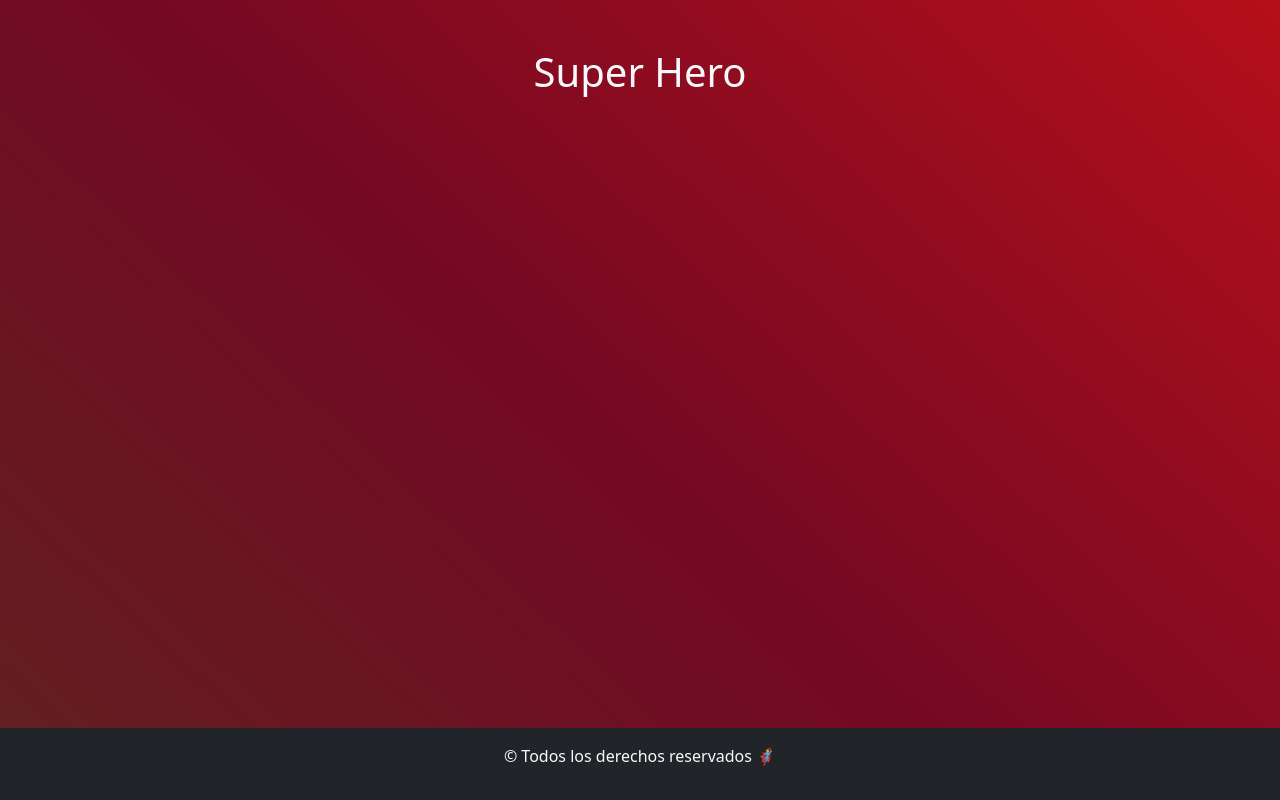
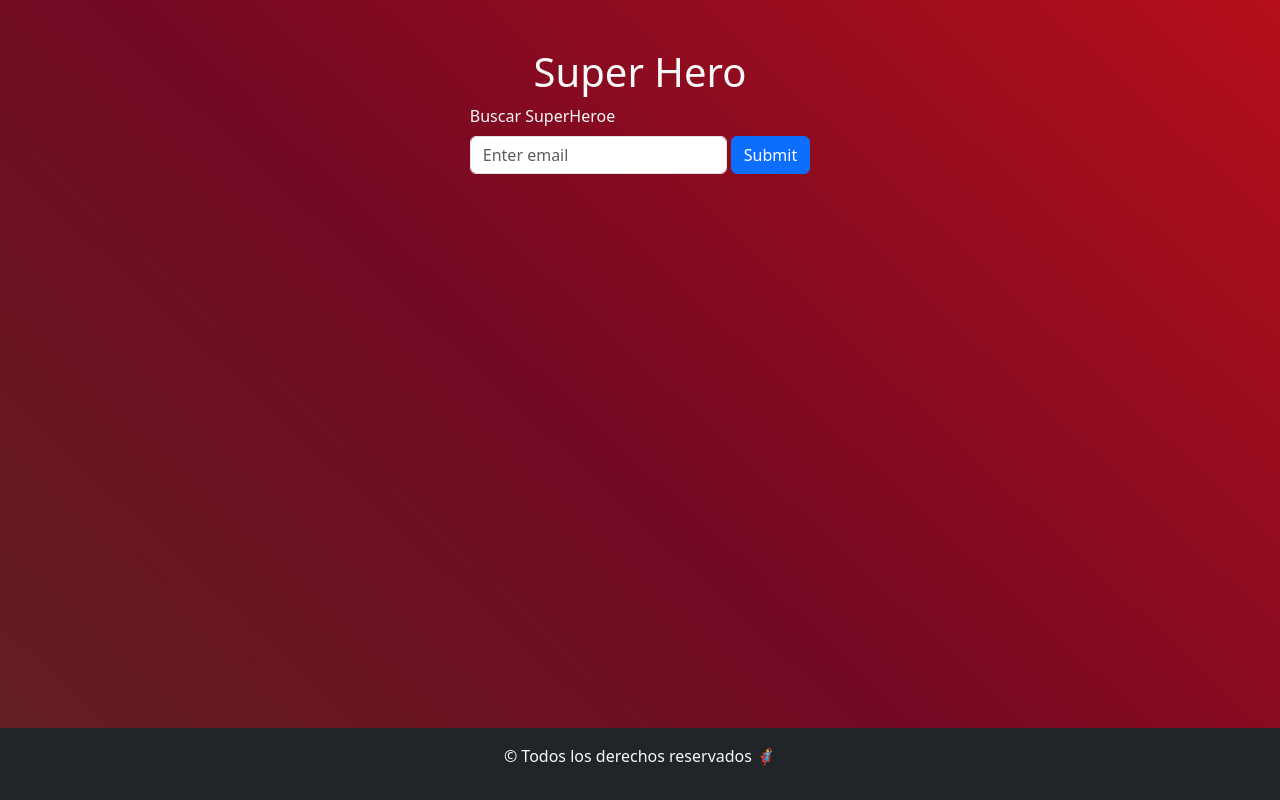
Before and after one commit to CosmeNicolas/SuperHeroRact, a React (Vite) app: page / in a window 1280 px wide. Built offline with nearby package versions, Linux system fonts and the light colour scheme; no server answers.

Commit message:
agregue estilos al boton

```diff
--- a/src/App.jsx
+++ b/src/App.jsx
@@ -1,13 +1,16 @@
 import "bootstrap/dist/css/bootstrap.min.css"
 import './App.css'
 import {Container} from 'react-bootstrap'
+import { useState } from "react"
 import Footer from "./components/Footer"
+import Formulario from "./components/Formulario"
 
 function App() {
+  const [BuscarHeroe, setBuscarHeroe] = useState('')
+
+
 
   const publicKey = '5cab833b6006af603f7691db641a2373';
-  const privateKey = '50b0b7ffe57d9d36e9c76aaff377bac9da3c743d';
-
 
   const MostrarApi = async ()=>{
     try {
@@ -29,6 +32,7 @@ function App() {
     <>
      <Container className="main">
       <h1 className="text-light text-center mt-5">Super Hero</h1>
+      <Formulario/>
      </Container>
      <Footer/>
     </>
--- /dev/null
+++ b/src/components/Formulario.jsx
@@ -0,0 +1,25 @@
+import { Form, Button } from "react-bootstrap"
+
+
+const Formulario = () => {
+
+
+
+  return (
+
+       <Form className="d-flex flex-row align-items-center justify-content-center">
+      <Form.Group className="mb-3" controlId="formBasicEmail">
+        <Form.Label className="text-light">Buscar SuperHeroe</Form.Label>
+        <Form.Control type="email" placeholder="Enter email" />
+      </Form.Group>
+
+      <Button className="mt-3 ms-1" variant="primary" type="submit">
+        Submit
+      </Button>
+
+
+    </Form>
+  )
+}
+
+export default Formulario
```
